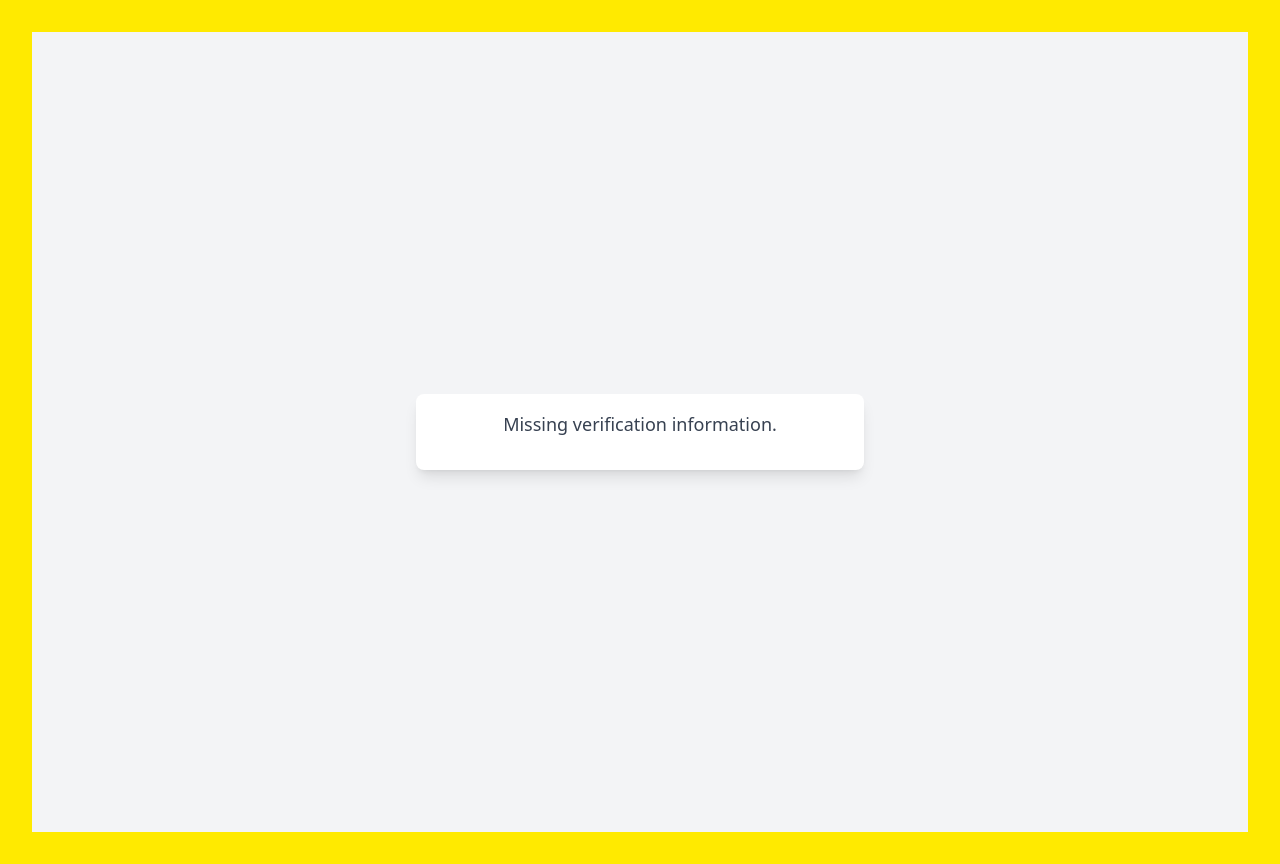
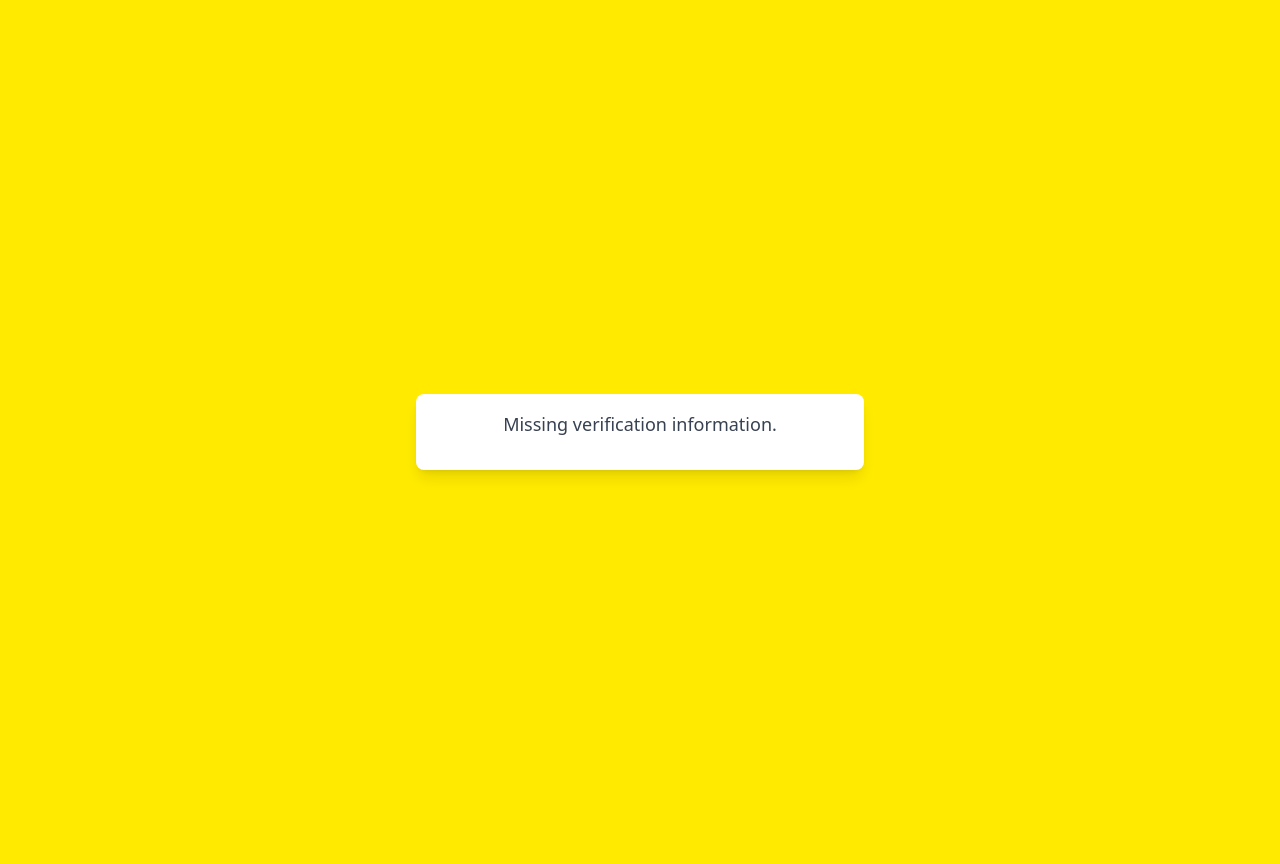
Before and after one commit to Ramsey99/Subscriber-registration-Frontend, a React (Vite) app: page /verify-email in a window 1280 px wide. Built offline with nearby package versions, Linux system fonts and the light colour scheme.

Commit message:
verify email page modified

```diff
--- a/src/pages/verifyEmail.jsx
+++ b/src/pages/verifyEmail.jsx
@@ -18,7 +18,8 @@ const VerifyEmail = () => {
       return;
     }
 
-    const apiUrl = import.meta.env.VITE_SUBSCRIBER_REGISTRATION_URL;
+    // const apiUrl = import.meta.env.VITE_SUBSCRIBER_REGISTRATION_URL;
+    const apiUrl = "https://subscriber-registration-backend-1.onrender.com";
 
     if (!apiUrl) {
       console.error("API URL is not defined.");
@@ -62,7 +63,7 @@ const VerifyEmail = () => {
   };
 
   return (
-    <div className="flex justify-center items-center min-h-screen bg-gray-100">
+    <div className="flex justify-center items-center min-h-screen">
       <div className="text-center p-4 bg-white rounded-lg shadow-lg w-full max-w-md">
         {loading ? (
           <div className="text-gray-700 text-lg">Verifying email...</div>
```
